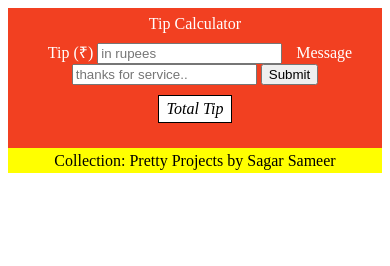
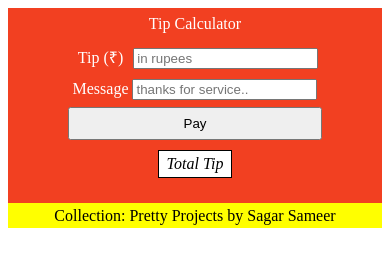
Before and after one commit to sagarsam96/TipCalculator, a plain HTML site: page index.html in a window 390 px wide. Drawn offline with Linux system fonts and the light colour scheme.

Commit message:
Media queries update
updated for mobile version

```diff
--- a/index.html
+++ b/index.html
@@ -17,7 +17,7 @@
                 <label for="message">Message
                     <input type="text" id="message" placeholder="thanks for service..">
                 </label>
-                <button type="submit" id="submit">Submit</button>
+                <button type="submit" id="submit">Pay</button>
 
             </div>
         <div class="di">
--- a/style.css
+++ b/style.css
@@ -56,3 +56,23 @@ footer{
     background-color: yellow;
     padding: 1%;
 }
+
+@media screen and (max-width: 480px){
+    #input{
+        display: grid;
+        grid-template-rows: repeat(3, 1fr);
+        padding: 1%;
+    }
+    #input #money{
+        position: relative;
+        left: 6px;
+    }
+    #input label{
+        margin:5px;
+    }
+
+    li span {
+       font-size: 12px;
+    }
+
+}
```
